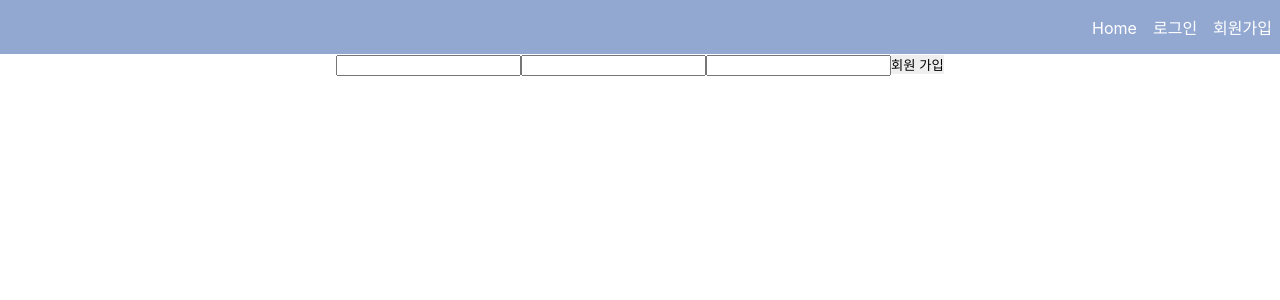
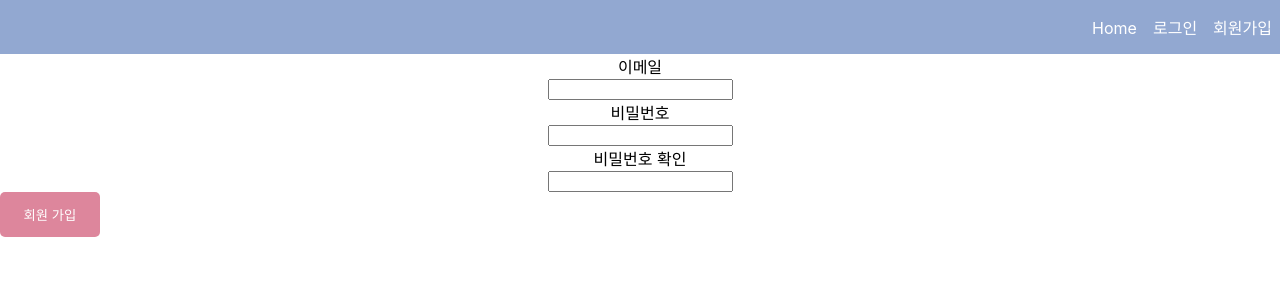
Before and after one commit to ONE-TOUCH-POPOL/FrontEnd, a React (Create React App) app: page /join in a window 1280 px wide. Shown: the top 300 px of the page. Built offline with nearby package versions, Linux system fonts and the light colour scheme.

Commit message:
feat : register form layout 추가
- 틀만

```diff
--- a/src/pages/register/register.jsx
+++ b/src/pages/register/register.jsx
@@ -1,13 +1,28 @@
 import React from "react";
+import Button from "../../components/button/Button";
+// import { RegisterLayout } from "./Register.layout";
 
 const Register = ({ onSubmit }) => {
   return (
     <>
       <form onSubmit={onSubmit}>
-        <input type="text" name="email" />
-        <input type="password" name="password" />
-        <input type="password" name="confirmPassword" />
-        <button type="submit">회원 가입</button>
+        <div>
+          <div>이메일</div>
+          <input type="text" name="email" />
+        </div>
+        <div>
+          <div>비밀번호</div>
+          <input type="password" name="password" />
+        </div>
+        <div>
+          <div>비밀번호 확인</div>
+          <input type="password" name="confirmPassword" />
+        </div>
+        <div style={{ width: "100px" }}>
+          <Button backgroundColor="#dd869c" type="submit">
+            회원 가입
+          </Button>
+        </div>
       </form>
     </>
   );
```
Also changed, not shown: src/pages/register/Register.layout.jsx (added, +30 -0 lines).
